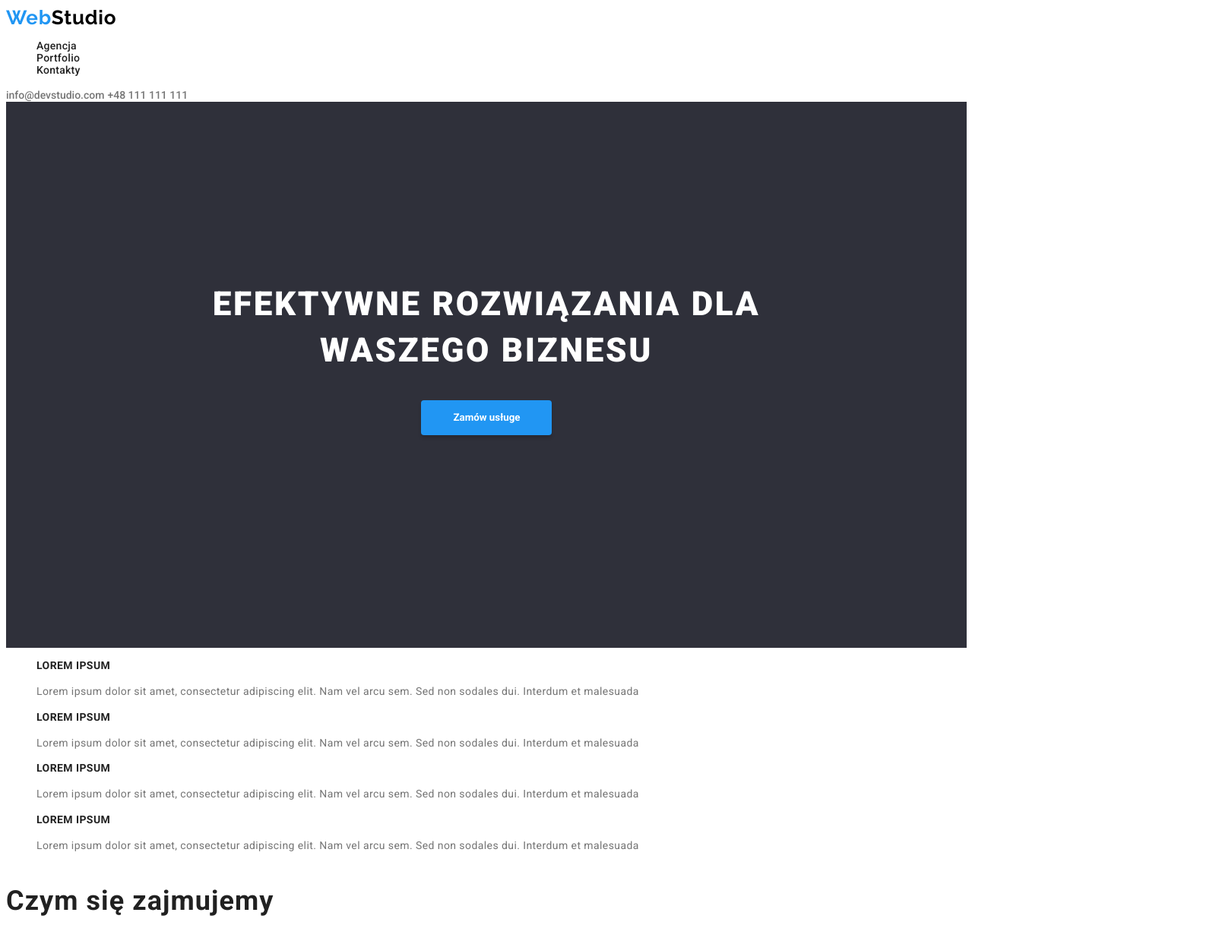
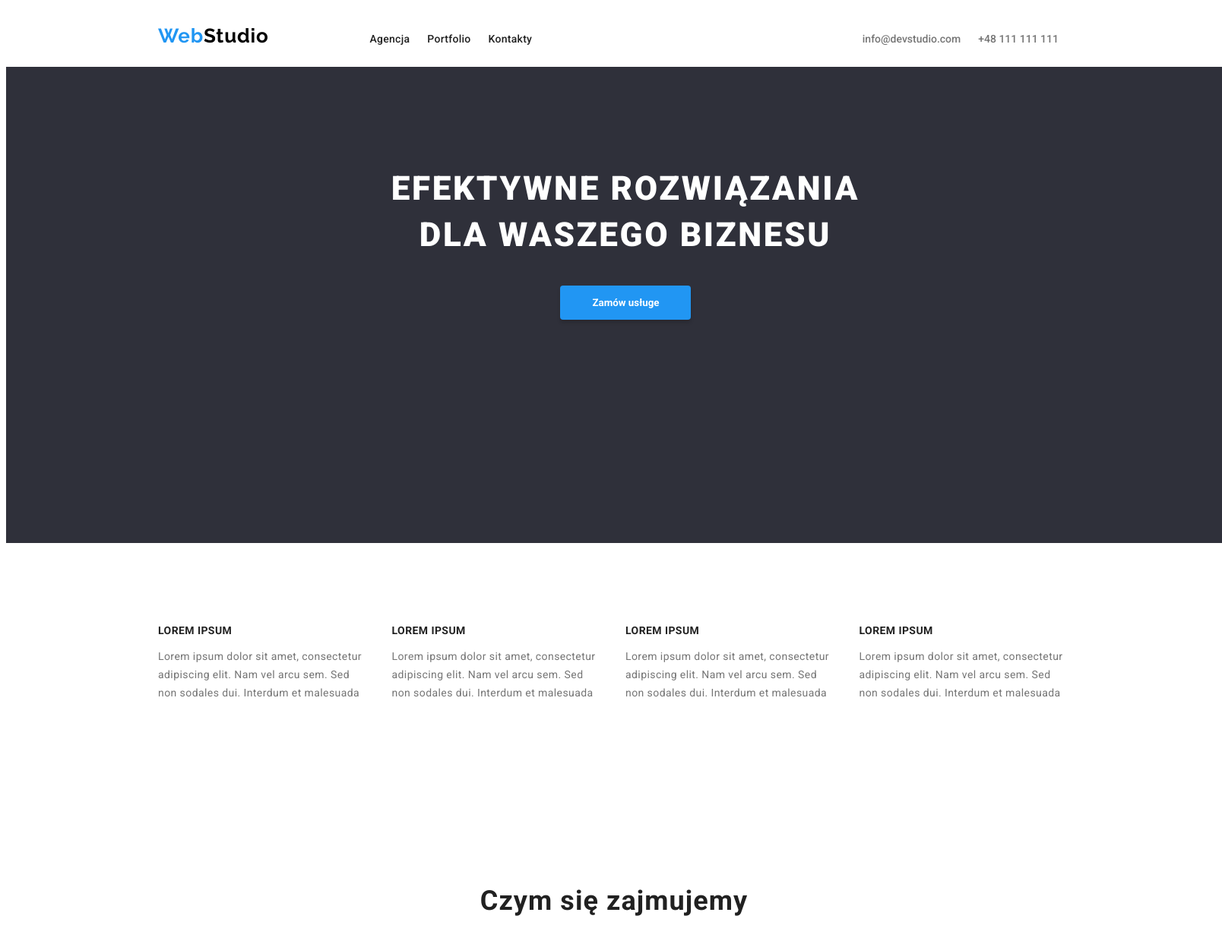
Before and after one commit to ArletaJanysz/goit-markup-hw-03, a plain HTML site: page index.html in a window 1280 px wide. Shown: the top 1243 px of the page at 76% size, 1608 px wide, since content can reach past the window. Drawn offline with Linux system fonts and the light colour scheme.

```diff
--- a/css/styles.css
+++ b/css/styles.css
@@ -19,6 +19,7 @@
 body {
     font-family: 'Roboto', sans-serif;
     color: var(--main-text-color);
+    width: 1600px;
 }
 
 ul {
@@ -26,9 +27,15 @@
 }
 .head-wrapper {
     background-color: var(--bg-color);
+    /* padding: 24px 227px 25px 215px; */
 }
 
 .logo {
+    display: flex;
+    justify-content: flex-start;
+    margin-right: 93px;
+    margin-top: 24px;
+    margin-bottom: 25px;
     font-family: Raleway;
     font-weight: 700;
     font-size: 26px;
@@ -39,6 +46,8 @@
 }
 
 .nav {
+    display: flex;
+    white-space: ;
     font-weight: 500;
     font-size: 14px;
     line-height: 1.14;
@@ -46,6 +55,7 @@
 }
 
 .nav-list {
+    display: flex;
     text-decoration: none;
     color: var(--nav-color);
 }
@@ -60,6 +70,8 @@
 }
 
 .head-contact {
+    display: flex;
+
     font-weight: 500;
     font-size: 14px;
     text-decoration: none;
@@ -154,11 +166,12 @@
 
 .title-background {
     background: var(--title-color);
-    padding: 200px 252px 280px 252px;
     text-align: center;
+    padding: 200px 452px 280px 452px;
 }
 
 .click-on {
+    margin-bottom: 200px;
     background: var(--active-color);
     color: var(--bg-color);
     font-weight: 700;
@@ -187,6 +200,7 @@
 }
 
 .secondary-header {
+    text-align: center;
     font-weight: 700;
     font-size: 36px;
     line-height: 1.67;
@@ -195,6 +209,7 @@
 }
 
 .activities {
+    display: flex;
     list-style-type: none;
 }
 
@@ -226,3 +241,55 @@
     letter-spacing: 0.03em;
     color: var(--card-subtitle-color);
 }
+
+/* HW - 03 */
+
+.container {
+    max-width: 1200px;
+    width: 100%;
+    margin: 0 auto;
+    padding: 0 15px;
+}
+
+.head-container {
+    display: flex;
+    align-items: baseline;
+}
+
+.section {
+    padding-top: 94px;
+    padding-bottom: 94px;
+}
+.head-con-container {
+    display: flex;
+    justify-content: end;
+    margin-left: 371px;
+}
+
+.nav-list > li {
+    margin-right: 23px;
+}
+.nav-list:last-child {
+    margin-right: 0;
+}
+.head-con-container > :first-child {
+    margin-right: 23px;
+}
+
+.cards {
+    display: flex;
+    margin: 0;
+    padding: 0;
+}
+
+.cards > li:not(:last-child) {
+    margin: 0 30px 0 0;
+}
+
+.activities > li {
+    margin: 0 30px 0 0;
+}
+
+.activities > li {
+    margin: 0 30px 0 0;
+}
--- a/index.html
+++ b/index.html
@@ -15,7 +15,8 @@
     </head>
 
     <body class="body">
-        <header class="head-wrapper">
+        <header class="head-wrapper ">
+            <div class="container head-container">
                 <a class="logo" href="./index.html"
                     >Web<span style="color: black">Studio</span></a
                 >
@@ -34,60 +35,68 @@
                         </li>
                     </ul>
                 </nav>
-            <div>
+
+            <div class="container head-con-container">
                 <a class="head-contact" href="mailto:info@devstudio.com"
                     >info@devstudio.com</a
                 >
                 <a class="head-contact" href="tel:+48111111111"
                     >+48 111 111 111</a
                 >
-            </div>
+            </div></div>
         </header>
 
         <main class="main-background">
-            <section class="title-background">
-                <h1 class="title">EFEKTYWNE ROZWIĄZANIA DLA WASZEGO BIZNESU</h1>
+            <section class="title-background section">
+                <div class="container title-cont">
+                    <h1 class="title">
+                        EFEKTYWNE ROZWIĄZANIA DLA WASZEGO BIZNESU
+                    </h1>
                     <button class="click-on" type="button">Zamów usługe</button>
+                </div>
             </section>
 
-            <section class="main-background">
+            <section class="main-background section">
+                <div class="container">
                     <ul class="cards">
                         <li>
                             <h3 class="advantages-title">LOREM IPSUM</h3>
                             <p class="advantages">
-                            Lorem ipsum dolor sit amet, consectetur adipiscing
-                            elit. Nam vel arcu sem. Sed non sodales dui.
-                            Interdum et malesuada
+                                Lorem ipsum dolor sit amet, consectetur
+                                adipiscing elit. Nam vel arcu sem. Sed non
+                                sodales dui. Interdum et malesuada
                             </p>
                         </li>
                         <li>
                             <h3 class="advantages-title">LOREM IPSUM</h3>
                             <p class="advantages">
-                            Lorem ipsum dolor sit amet, consectetur adipiscing
-                            elit. Nam vel arcu sem. Sed non sodales dui.
-                            Interdum et malesuada
+                                Lorem ipsum dolor sit amet, consectetur
+                                adipiscing elit. Nam vel arcu sem. Sed non
+                                sodales dui. Interdum et malesuada
                             </p>
                         </li>
                         <li>
                             <h3 class="advantages-title">LOREM IPSUM</h3>
                             <p class="advantages">
-                            Lorem ipsum dolor sit amet, consectetur adipiscing
-                            elit. Nam vel arcu sem. Sed non sodales dui.
-                            Interdum et malesuada
+                                Lorem ipsum dolor sit amet, consectetur
+                                adipiscing elit. Nam vel arcu sem. Sed non
+                                sodales dui. Interdum et malesuada
                             </p>
                         </li>
                         <li>
                             <h3 class="advantages-title">LOREM IPSUM</h3>
                             <p class="advantages">
-                            Lorem ipsum dolor sit amet, consectetur adipiscing
-                            elit. Nam vel arcu sem. Sed non sodales dui.
-                            Interdum et malesuada
+                                Lorem ipsum dolor sit amet, consectetur
+                                adipiscing elit. Nam vel arcu sem. Sed non
+                                sodales dui. Interdum et malesuada
                             </p>
                         </li>
                     </ul>
+                </div>
             </section>
 
-            <section>
+            <section class="section">
+                <div class="container">
                     <h2 class="secondary-header">Czym się zajmujemy</h2>
                     <ul class="activities">
                         <li>
@@ -117,9 +126,11 @@
                             />
                         </li>
                     </ul>
+                </div>
             </section>
 
-            <section class="team-cards">
+            <section class="team-cards section">
+                <div class="container">
                     <h2 class="secondary-header">Nasz zespół</h2>
                     <ul class="cards">
                         <li class="member-card">
@@ -131,7 +142,9 @@
                             />
 
                             <span class="member-card-title">John Doe</span>
-                        <span class="member-card-text">Product Designer</span>
+                            <span class="member-card-text"
+                                >Product Designer</span
+                            >
                         </li>
                         <li class="member-card">
                             <img
@@ -142,7 +155,9 @@
                             />
 
                             <span class="member-card-title">John Doe</span>
-                        <span class="member-card-text">Frontend Developer</span>
+                            <span class="member-card-text"
+                                >Frontend Developer</span
+                            >
                         </li>
                         <li class="member-card">
                             <img
@@ -167,9 +182,11 @@
                             <span class="member-card-text">UI Designer</span>
                         </li>
                     </ul>
+                </div>
             </section>
         </main>
         <footer class="foot-wrapper">
+            <div class="container">
                 <a class="logo" href="./index.html"
                     >Web<span style="color: white">Studio</span></a
                 >
@@ -184,6 +201,7 @@
                         >+48 111 111 111</a
                     >
                 </address>
+            </div>
         </footer>
     </body>
 </html>
```
Lines whose indentation alone changed are shown as unchanged.
